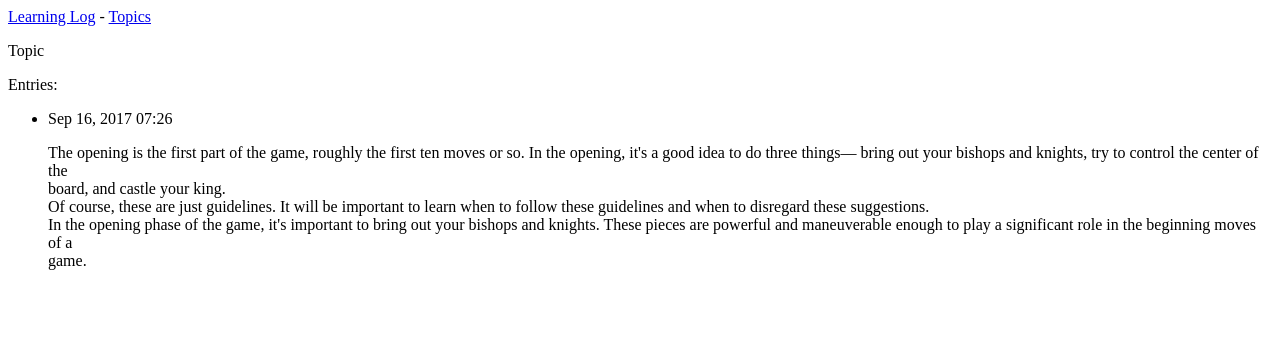
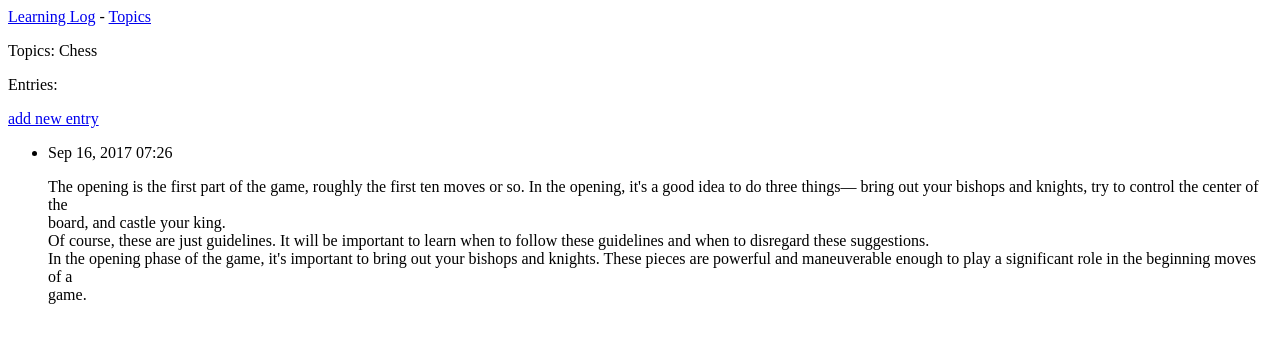
Before and after one commit to shuzi323/learning_log, a Django app: page /topics/1/ in a window 1280 px wide. Shown: the top 343 px of the page. Run offline with Django 3.2, Linux system fonts and the light colour scheme; data comes from the database, SQL or seed files in the repository; both versions use the stored data as it was after the commit.

Commit message:
new_entry

```diff
--- a/learning_log/learning_logs/templates/learning_logs/topic.html
+++ b/learning_log/learning_logs/templates/learning_logs/topic.html
@@ -2,9 +2,12 @@
 
 {% block content %}
 
-  <p>Topic</p>
+  <p>Topics: {{ topic }}</p>
 
     <p>Entries:</p>
+    <p>
+      <a href="{% url 'learning_logs:new_entry' topic.id %}">add new entry</a>
+    </p>
     <ul>
       {% for entry in entries %}
         <li>
--- a/learning_log/learning_logs/urls.py
+++ b/learning_log/learning_logs/urls.py
@@ -7,4 +7,5 @@ urlpatterns = [
     url(r'^topics/$', views.topics, name='topics'),
     url(r'^topics/(?P<topic_id>\d+)/$', views.topic, name='topic'),
     url(r'^new_topic/$', views.new_topic, name='new_topic'),
+    url(r'^new_entry/(?P<topic_id>\d+)/$', views.new_entry, name='new_entry'),
 ]
--- a/learning_log/learning_logs/views.py
+++ b/learning_log/learning_logs/views.py
@@ -3,7 +3,7 @@ from django.http import HttpResponseRedirect
 from django.core.urlresolvers import reverse
 
 from .models import Topic
-from .forms import TopicForm
+from .forms import TopicForm, EntryForm
 
 # Create your views here.
 
@@ -32,3 +32,17 @@ def new_topic(request):
 
     context = {'form': form}
     return render(request, 'learning_logs/new_topic.html', context)
+
+def new_entry(request, topic_id):
+    topic = Topic.objects.get(id=topic_id)
+    if request.method != 'POST':
+        form = EntryForm()
+    else:
+        form = EntryForm(data=request.POST)
+        if form.is_valid():
+            new_entry = form.save(commit=False)
+            new_entry.topic = topic
+            new_entry.save()
+            return HttpResponseRedirect(reverse('learning_logs:topic', args=[topic_id]))
+    context = {'topic': topic, 'form': form}
+    return render(request, 'learning_logs/new_entry.html', context)
```
Also changed, not shown: learning_log/learning_logs/forms.py (+8 -1 lines), learning_log/learning_logs/templates/learning_logs/new_entry.html (added, +15 -0 lines), learning_log/db.sqlite3.
